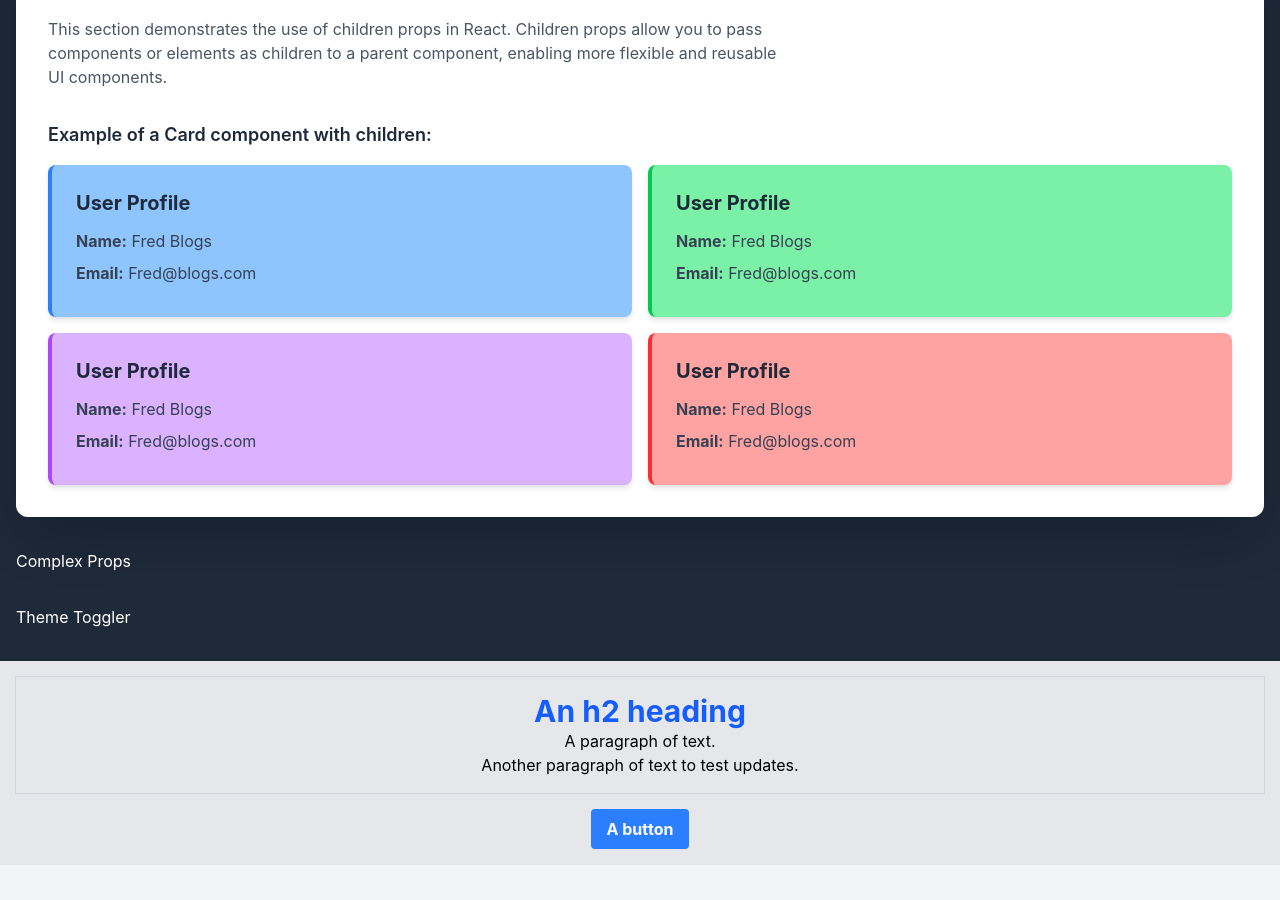
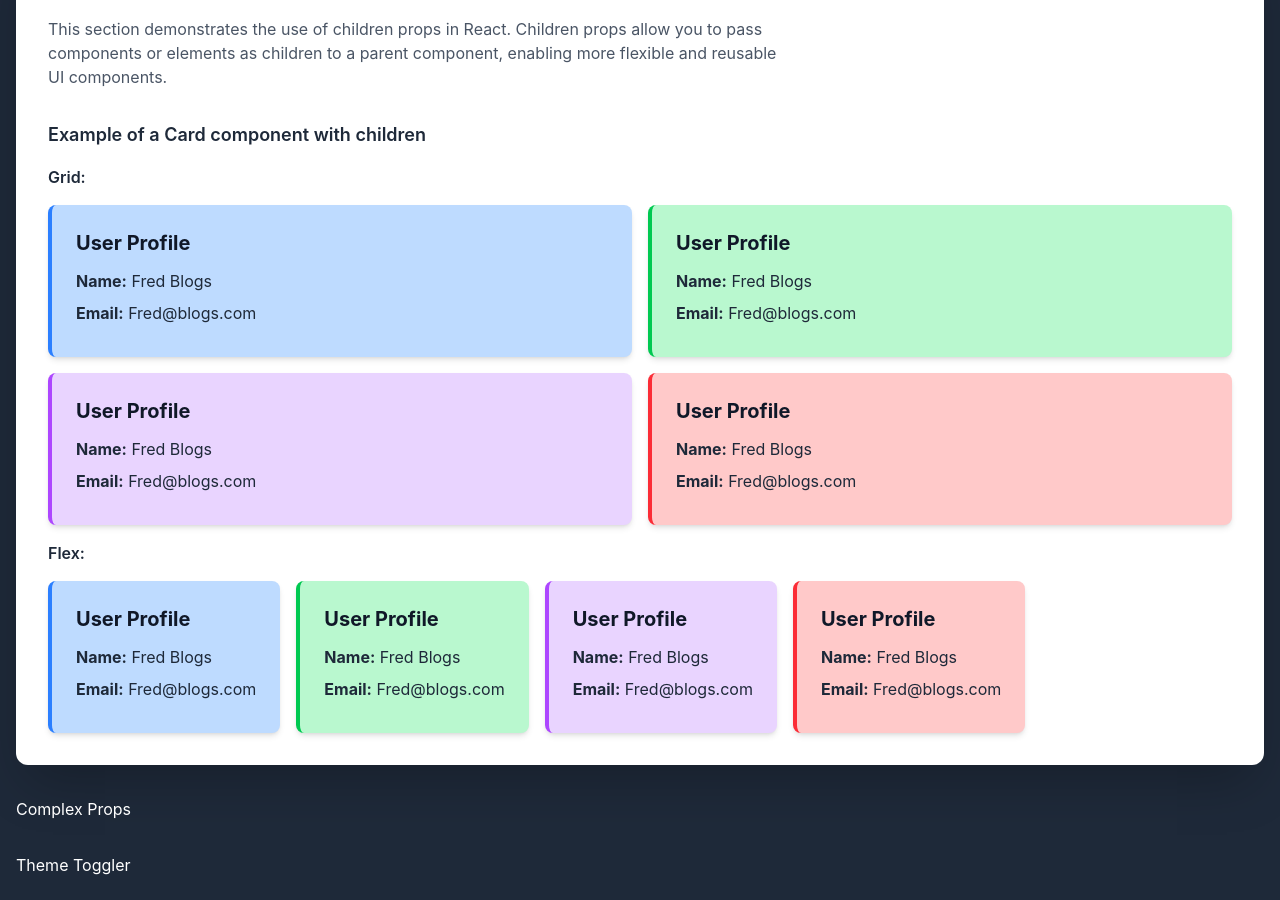
Before and after one commit to tielmess/tm001react, a React (Vite) app: page / in a window 1280 px wide. Shown: the part 687-1587 px from the top of the page. Built offline with nearby package versions, Linux system fonts and the light colour scheme.

Commit message:
Same card contents, using wrapper for Grid and Flex (4 col)

```diff
--- a/src/components/ChildrenProps.jsx
+++ b/src/components/ChildrenProps.jsx
@@ -1,25 +1,25 @@
 function Card({ children, title, color = "blue" }) {
   const colorClasses = {
-    blue: "border-blue-500 bg-blue-300",
-    green: "border-green-500 bg-green-300",
-    purple: "border-purple-500 bg-purple-300",
-    red: "border-red-500 bg-red-300",
+    blue: "border-blue-500 bg-blue-200",
+    green: "border-green-500 bg-green-200",
+    purple: "border-purple-500 bg-purple-200",
+    red: "border-red-500 bg-red-200",
   };
   return (
     <div
       className={`border-l-4 ${colorClasses[color]} p-6 rounded-lg shadow-md`}
     >
       {title && (
-        <h3 className="text-xl font-bold mb-3 text-gray-800">{title}</h3>
+        <h3 className="text-xl font-bold mb-3 text-gray-900">{title}</h3>
       )}
-      <div className="text-gray-700">{children}</div>
+      <div className="text-gray-800">{children}</div>
     </div>
   );
 }
 
 function Container({ children, layout = "vertical" }) {
   const layoutClasses = {
-    vertical: "flex flex-col space-y-4",
+    vertical: "flex flex-col-4 gap-4",
     horizontal: "flex flex-row flex-wrap gap-4",
     grid: "grid grid-cols-1 md:grid-cols-2 gap-4",
   };
@@ -37,9 +37,45 @@ function ChildrenProps() {
       </p>
       <div className="space-y-4">
         <h3 className="text-lg font-semibold text-gray-800">
-          Example of a Card component with children:
+          Example of a Card component with children
         </h3>
+        <h4 className="text-md font-semibold text-gray-800">Grid:</h4>
         <Container layout="grid">
+          <Card title="User Profile" color="blue">
+            <p className="mb-2">
+              <strong>Name:</strong> Fred Blogs
+            </p>
+            <p className="mb-2">
+              <strong>Email:</strong> Fred@blogs.com
+            </p>
+          </Card>
+          <Card title="User Profile" color="green">
+            <p className="mb-2">
+              <strong>Name:</strong> Fred Blogs
+            </p>
+            <p className="mb-2">
+              <strong>Email:</strong> Fred@blogs.com
+            </p>
+          </Card>
+          <Card title="User Profile" color="purple">
+            <p className="mb-2">
+              <strong>Name:</strong> Fred Blogs
+            </p>
+            <p className="mb-2">
+              <strong>Email:</strong> Fred@blogs.com
+            </p>
+          </Card>
+          <Card title="User Profile" color="red">
+            <p className="mb-2">
+              <strong>Name:</strong> Fred Blogs
+            </p>
+            <p className="mb-2">
+              <strong>Email:</strong> Fred@blogs.com
+            </p>
+          </Card>
+        </Container>
+        <h4 className="text-md font-semibold text-gray-800">Flex:</h4>
+        <Container layout="vertical">
           <Card title="User Profile" color="blue">
             <p className="mb-2">
               <strong>Name:</strong> Fred Blogs
```
